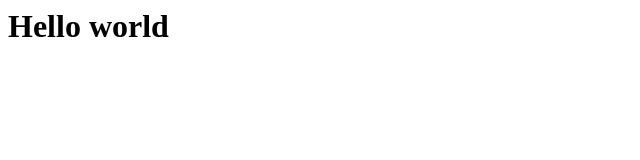
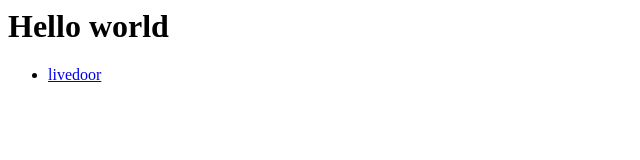
Before and after one commit to kalab1998/webpage, a plain HTML site: page index.html in a window 1280 px wide. Shown: the full height of the page, 0-640 px from the left. Drawn offline with Linux system fonts and the light colour scheme.

Commit message:
add a link for livedoor

```diff
--- a/index.html
+++ b/index.html
@@ -4,5 +4,8 @@
 </head>
 <body>
   <h1>Hello world</h1>
+  <ul>
+    <li> <a href="http://www.livedoor.com">livedoor</a>
+  </ul>
 </body>
 </html>
```
